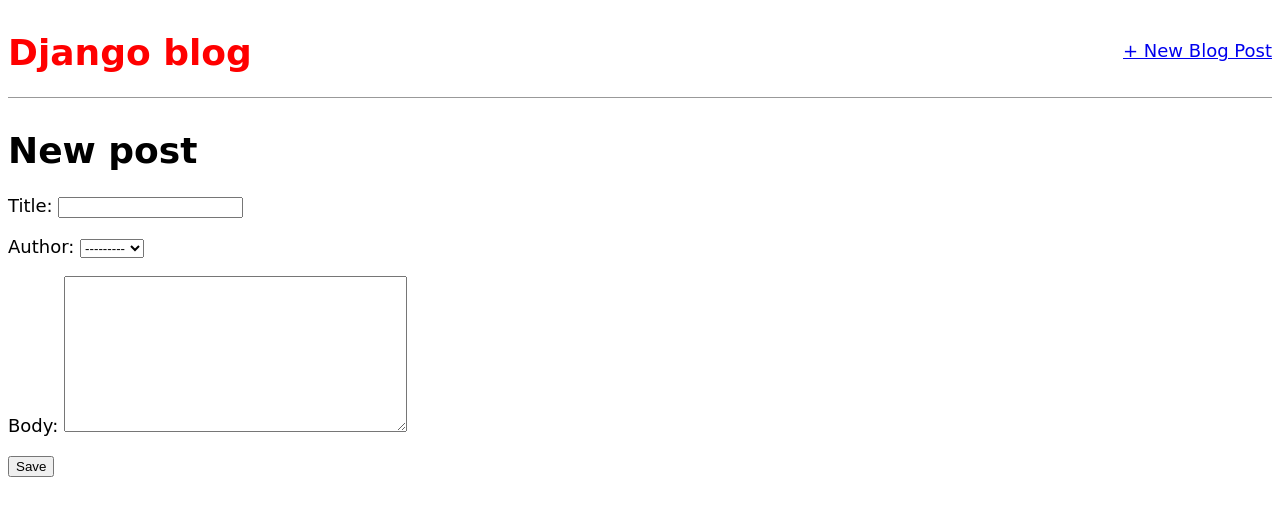
After one commit to osm3rr/basic-django-blog, a Django app: page /post/new/ in a window 1280 px wide. The commit adds this page. Shown: the top 516 px of the page. Run offline with Django 4.2, Linux system fonts and the light colour scheme; data comes from the database, SQL or seed files in the repository; some web fonts are replaced.

Commit message:
added post new

```diff
--- a/blog/urls.py
+++ b/blog/urls.py
@@ -1,7 +1,8 @@
 from django.urls import path
-from .views import BlogListView, BlogDetailView
+from .views import BlogListView, BlogDetailView, BlogCreateView
 
 urlpatterns = [
+    path("post/new/", BlogCreateView.as_view(), name="post_new"),
     path("post/<int:pk>/", BlogDetailView.as_view(), name="post_detail"),
     path("", BlogListView.as_view(), name="home"),
 ]
--- a/blog/views.py
+++ b/blog/views.py
@@ -1,4 +1,6 @@
 from django.views.generic import ListView, DetailView
+from django.views.generic.edit import CreateView
+
 from .models import Post
 
 # Create your views here.
@@ -9,3 +11,8 @@ class BlogListView(ListView):
 class BlogDetailView(DetailView):
     model = Post
     template_name = "post_detail.html"
+
+class BlogCreateView(CreateView):
+    model = Post
+    template_name = "post_new.html"
+    fields = [ "title", "author", "body" ]
--- a/templates/base.html
+++ b/templates/base.html
@@ -16,7 +16,12 @@
 </head>
 <body>
     <header>
-        <h1><a href="{% url 'home' %}">Django blog</a></h1>
+        <div class="nav-left">
+            <h1><a href="{% url 'home' %}">Django blog</a></h1>
+        </div>
+        <div class="nav-right">
+            <a href="{% url 'post_new' %}">+ New Blog Post</a>
+        </div>
     </header>
     <div>
         {% block content %}
--- /dev/null
+++ b/templates/post_new.html
@@ -0,0 +1,9 @@
+{% extends "base.html" %}
+
+{% block content %}
+    <h1>New post</h1>
+    <form action="" method="post">{% csrf_token %}
+        {{ form.as_p }}
+        <input type="submit" value="Save">
+    </form>
+{% endblock content %}
```
